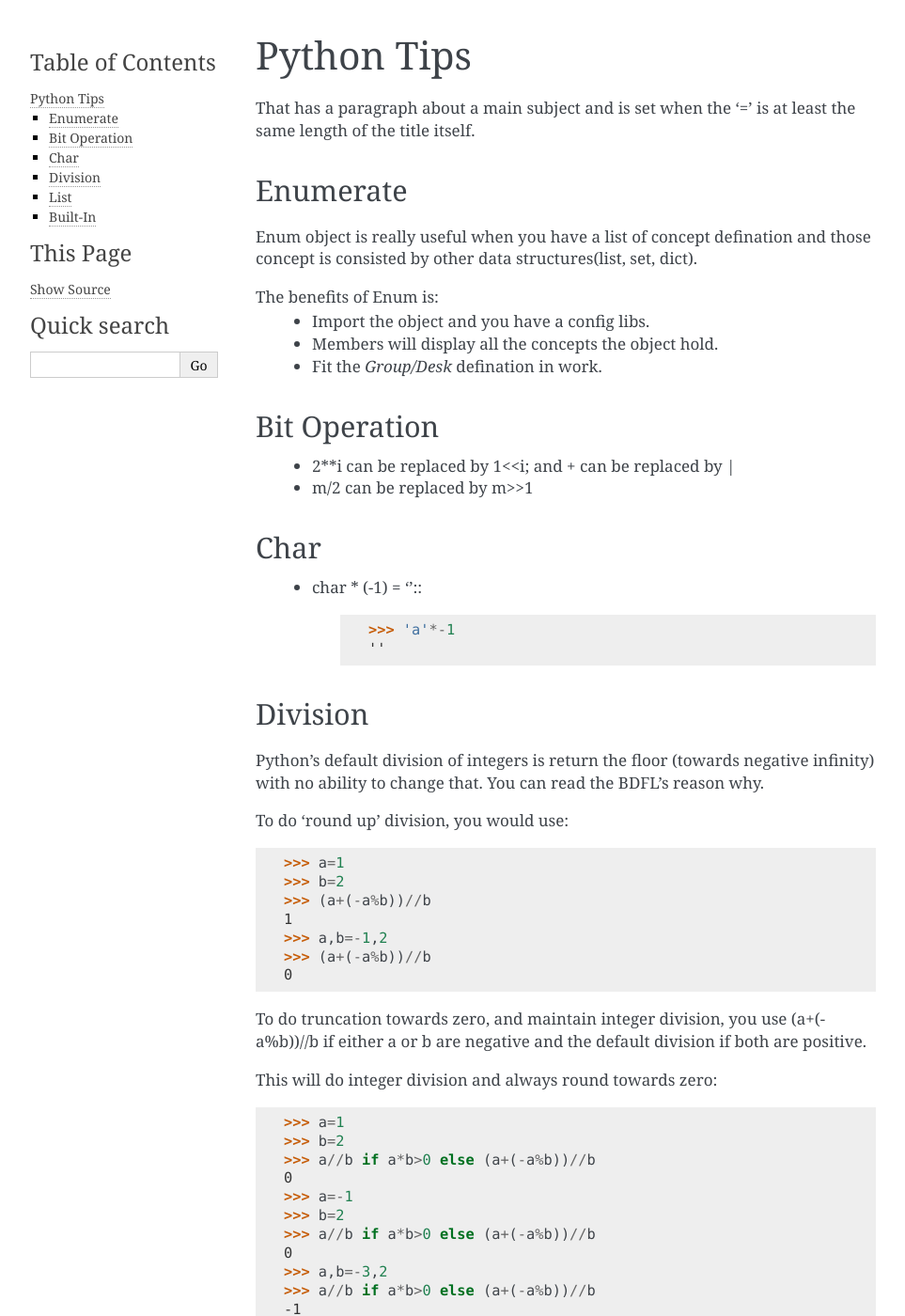
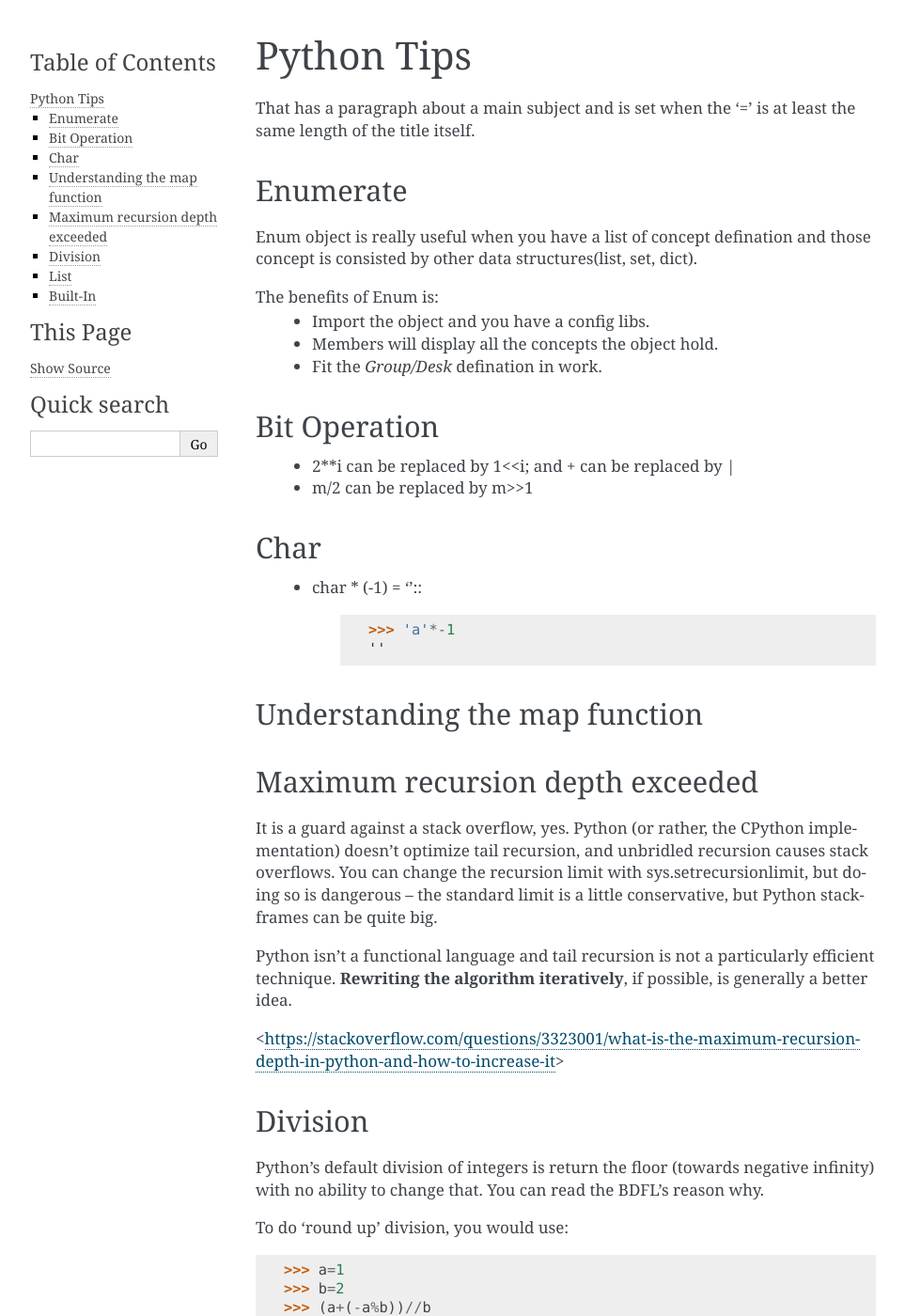
Before and after one commit to sheep-sheep/Mywebsite, a Sphinx documentation site: the page built from mysite/sphinx/python_tips.rst, in a window 1280 px wide and 1400 px high. Shown: the whole window at 94% size, without its empty margins (148-1111 px from the left). Built offline with Sphinx 7.4.7, drawn with Linux system fonts in a browser that asks for light colours; formulas are drawn with MathJax 3.

Commit message:
learning

```diff
--- a/mysite/sphinx/python_tips.rst
+++ b/mysite/sphinx/python_tips.rst
@@ -27,7 +27,18 @@ Char
  	>>> 'a'*-1
  	''
 
+Understanding the map function
+--------------------------------------
 
+
+Maximum recursion depth exceeded
+-------------------------------------
+
+It is a guard against a stack overflow, yes. Python (or rather, the CPython implementation) doesn't optimize tail recursion, and unbridled recursion causes stack overflows. You can change the recursion limit with sys.setrecursionlimit, but doing so is dangerous -- the standard limit is a little conservative, but Python stackframes can be quite big.
+
+Python isn't a functional language and tail recursion is not a particularly efficient technique. **Rewriting the algorithm iteratively**, if possible, is generally a better idea.
+
+<https://stackoverflow.com/questions/3323001/what-is-the-maximum-recursion-depth-in-python-and-how-to-increase-it>
 
 
 Division
```
